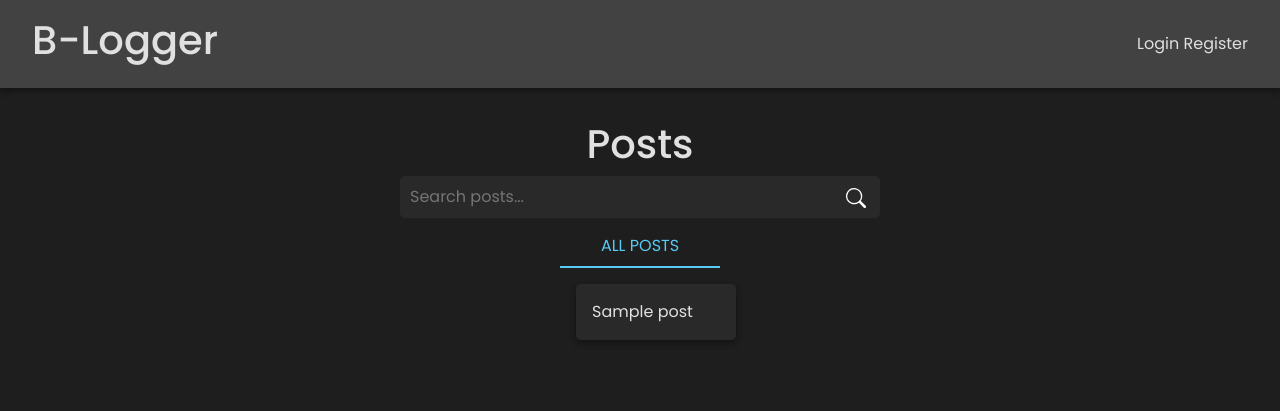
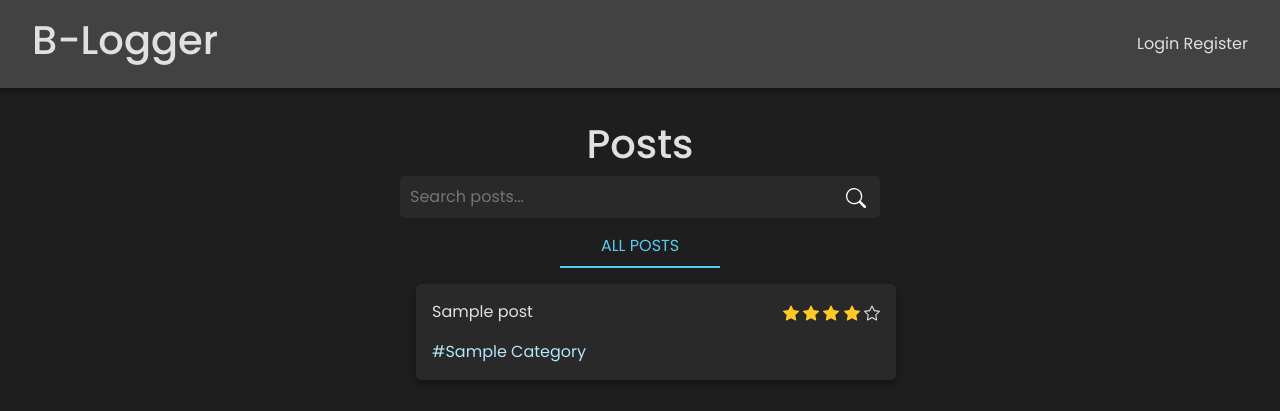
Before and after one commit to Vuinea/B-Logger, a Django app: page /posts/ in a window 1280 px wide. Shown: the top 411 px of the page. Run offline with Django 5.2, Linux system fonts and the light colour scheme; tables that the repository leaves empty hold one stand-in row (values such as "Sample post").

Commit message:
Finished the frontend for the get posts page

```diff
--- a/mysite/main/models.py
+++ b/mysite/main/models.py
@@ -1,5 +1,6 @@
 from django.db import models
 from django.contrib.auth.models import User
+import math
 
 # Create your models here.
 
@@ -18,6 +19,18 @@ class Post(models.Model):
         if ratings.exists():
             return round(sum(rating.rating for rating in ratings) / ratings.count())
         return 0
+
+    def get_filled_in_stars(self) -> int:
+        """Get the number of filled in stars for the post rating"""
+        return math.floor(self.get_average_rating())
+
+    def get_half_stars(self):
+        """Get the number of half stars for the post rating"""
+        return 1 if self.get_average_rating() % 1 >= 0.5 else 0
+
+    def get_empty_stars(self):
+        """Get the number of empty stars for the post rating"""
+        return 5 - self.get_filled_in_stars() - self.get_half_stars()
 
 
 class Favorite(models.Model):
--- a/mysite/main/static/css/index.css
+++ b/mysite/main/static/css/index.css
@@ -3,6 +3,7 @@
     --main-color: #E0E0E0;
     --navbar-bg: #424242;
     --primary-bold: #58CAF4;
+    --secondary: #B3E5FC;
     --card-color: #292929;
 }
 
@@ -87,8 +88,8 @@ body {
 
 .post-card {
     background-color: var(--card-color);
-    color: var(white);
-    min-width: 10rem;
+    color: var(--main-color);
+    width: 30rem;
     padding: 1rem;
     margin-bottom: 1rem;
     border-radius: 5px;
@@ -96,7 +97,25 @@ body {
     list-style-type: none;
 }
 
+
+.card-top {
+    display: flex;
+    justify-content: space-between;
+    align-items: center;
+}
+
+.star {
+    fill: #FFCA28;
+}
+
 .card-bottom {
-    font-weight: bold;
+    margin-top: 1rem;
     text-transform: capitalize;
+    display: flex;
+    gap: 1rem;
 }
+
+.category {
+    color: var(--secondary);
+    text-decoration: none;
+}
--- a/mysite/main/templates/posts/posts.html
+++ b/mysite/main/templates/posts/posts.html
@@ -3,6 +3,7 @@
 {% block title %}Posts{% endblock %}
 
 {% block content %}
+    {% load custom_tags %}
     <div class="center-container">
         <h1>Posts</h1>
         <div class="search-container">
@@ -27,19 +28,70 @@
             {% for post in posts %}
                 <li class="post-card">
                     <div class="card-top">
-                        {{ post }}
 
+                        {{ post.title }}
+                        <div class="stars">
+                            {% for _ in post.get_filled_in_stars|times %}
+                                <svg class="star" xmlns="http://www.w3.org/2000/svg" width="16" height="16" class="bi bi-star-fill" viewBox="0 0 16 16">
+                                    <path d="M3.612 15.443c-.386.198-.824-.149-.746-.592l.83-4.73L.173 6.765c-.329-.314-.158-.888.283-.95l4.898-.696L7.538.792c.197-.39.73-.39.927 0l2.184 4.327 4.898.696c.441.062.612.636.282.95l-3.522 3.356.83 4.73c.078.443-.36.79-.746.592L8 13.187l-4.389 2.256z"/>
+                                </svg>
+                            {% endfor %}
+                            {% for _ in post.get_half_stars|times %}
+                                <svg class="star" xmlns="http://www.w3.org/2000/svg" width="16" height="16" class="bi bi-star-half" viewBox="0 0 16 16">
+                                    <path d="M5.354 5.119 7.538.792A.52.52 0 0 1 8 .5c.183 0 .366.097.465.292l2.184 4.327 4.898.696A.54.54 0 0 1 16 6.32a.55.55 0 0 1-.17.445l-3.523 3.356.83 4.73c.078.443-.36.79-.746.592L8 13.187l-4.389 2.256a.5.5 0 0 1-.146.05c-.342.06-.668-.254-.6-.642l.83-4.73L.173 6.765a.55.55 0 0 1-.172-.403.6.6 0 0 1 .085-.302.51.51 0 0 1 .37-.245zM8 12.027a.5.5 0 0 1 .232.056l3.686 1.894-.694-3.957a.56.56 0 0 1 .162-.505l2.907-2.77-4.052-.576a.53.53 0 0 1-.393-.288L8.001 2.223 8 2.226z"/>
+                                </svg>
+                            {% endfor %}
+                            {% for _ in post.get_empty_stars|times %}
+                                <svg xmlns="http://www.w3.org/2000/svg" width="16" height="16" fill="currentColor" class="bi bi-star" viewBox="0 0 16 16">
+                                    <path d="M2.866 14.85c-.078.444.36.791.746.593l4.39-2.256 4.389 2.256c.386.198.824-.149.746-.592l-.83-4.73 3.522-3.356c.33-.314.16-.888-.282-.95l-4.898-.696L8.465.792a.513.513 0 0 0-.927 0L5.354 5.12l-4.898.696c-.441.062-.612.636-.283.95l3.523 3.356-.83 4.73zm4.905-2.767-3.686 1.894.694-3.957a.56.56 0 0 0-.163-.505L1.71 6.745l4.052-.576a.53.53 0 0 0 .393-.288L8 2.223l1.847 3.658a.53.53 0 0 0 .393.288l4.052.575-2.906 2.77a.56.56 0 0 0-.163.506l.694 3.957-3.686-1.894a.5.5 0 0 0-.461 0z"/>
+                                </svg>
+                            {% endfor %}
+                        </div>
                     </div>
-                    <div class="card-botom">
-
+                    <div class="card-bottom">
+                        {% for category in post.categories.all %}
+                            <div class="category">
+                                #{{ category.name }}
+                            </div>
+                        {% endfor %}
                     </div>
                 </li>
             {% endfor %}
         </ul>
         {% if user.is_authenticated %}
             <ul id="favorites-list">
-                {% for post in favorites %}
-                    <li class="post-card">{{ post }}</li>
+                {% for favorite in favorites %}
+                <li class="post-card">
+                    <div class="card-top">
+                        {% with post=favorite.post %}
+                            {{ post.title }}
+                                <div class="stars">
+                                    {% for _ in post.get_filled_in_stars|times %}
+                                        <svg class="star" xmlns="http://www.w3.org/2000/svg" width="16" height="16" class="bi bi-star-fill" viewBox="0 0 16 16">
+                                            <path d="M3.612 15.443c-.386.198-.824-.149-.746-.592l.83-4.73L.173 6.765c-.329-.314-.158-.888.283-.95l4.898-.696L7.538.792c.197-.39.73-.39.927 0l2.184 4.327 4.898.696c.441.062.612.636.282.95l-3.522 3.356.83 4.73c.078.443-.36.79-.746.592L8 13.187l-4.389 2.256z"/>
+                                        </svg>
+                                    {% endfor %}
+                                    {% for _ in post.get_half_stars|times %}
+                                        <svg class="star" xmlns="http://www.w3.org/2000/svg" width="16" height="16" class="bi bi-star-half" viewBox="0 0 16 16">
+                                            <path d="M5.354 5.119 7.538.792A.52.52 0 0 1 8 .5c.183 0 .366.097.465.292l2.184 4.327 4.898.696A.54.54 0 0 1 16 6.32a.55.55 0 0 1-.17.445l-3.523 3.356.83 4.73c.078.443-.36.79-.746.592L8 13.187l-4.389 2.256a.5.5 0 0 1-.146.05c-.342.06-.668-.254-.6-.642l.83-4.73L.173 6.765a.55.55 0 0 1-.172-.403.6.6 0 0 1 .085-.302.51.51 0 0 1 .37-.245zM8 12.027a.5.5 0 0 1 .232.056l3.686 1.894-.694-3.957a.56.56 0 0 1 .162-.505l2.907-2.77-4.052-.576a.53.53 0 0 1-.393-.288L8.001 2.223 8 2.226z"/>
+                                        </svg>
+                                    {% endfor %}
+                                    {% for _ in post.get_empty_stars|times %}
+                                        <svg xmlns="http://www.w3.org/2000/svg" width="16" height="16" fill="currentColor" class="bi bi-star" viewBox="0 0 16 16">
+                                            <path d="M2.866 14.85c-.078.444.36.791.746.593l4.39-2.256 4.389 2.256c.386.198.824-.149.746-.592l-.83-4.73 3.522-3.356c.33-.314.16-.888-.282-.95l-4.898-.696L8.465.792a.513.513 0 0 0-.927 0L5.354 5.12l-4.898.696c-.441.062-.612.636-.283.95l3.523 3.356-.83 4.73zm4.905-2.767-3.686 1.894.694-3.957a.56.56 0 0 0-.163-.505L1.71 6.745l4.052-.576a.53.53 0 0 0 .393-.288L8 2.223l1.847 3.658a.53.53 0 0 0 .393.288l4.052.575-2.906 2.77a.56.56 0 0 0-.163.506l.694 3.957-3.686-1.894a.5.5 0 0 0-.461 0z"/>
+                                        </svg>
+                                    {% endfor %}
+                                </div>
+                            </div>
+                        {% endwith %}
+                    <div class="card-bottom">
+                        {% for category in post.categories.all %}
+                            <div class="category">
+                                #{{ category.name }}
+                            </div>
+                        {% endfor %}
+                    </div>
+                </li>
                 {% endfor %}
             </ul>
         {% endif %}
--- /dev/null
+++ b/mysite/main/templatetags/custom_tags.py
@@ -0,0 +1,7 @@
+from django import template
+
+register = template.Library()
+
+@register.filter
+def times(number):
+    return range(number)
--- a/mysite/main/views.py
+++ b/mysite/main/views.py
@@ -24,11 +24,13 @@ def view_posts(request):
     posts = Post.objects.all()
     if request.user.is_authenticated:
         favorites = Favorite.objects.filter(user=request.user)
+        # rating = favorites[0].post.get_average_rating()
     else:
         favorites = []
+
     context = {
-        'posts': [post.title for post in posts],
-        'favorites': [favorite.post.title for favorite in favorites],
+        'posts': posts,
+        'favorites': favorites,
     }
 
     return render(request, 'posts/posts.html', context)
--- a/mysite/mysite/settings.py
+++ b/mysite/mysite/settings.py
@@ -37,7 +37,7 @@ INSTALLED_APPS = [
     'django.contrib.sessions',
     'django.contrib.messages',
     'django.contrib.staticfiles',
-    'main.apps.MainConfig',
+    'main',
 ]
 
 MIDDLEWARE = [
```
Also changed, not shown: mysite/main/templatetags/__init__.py (added).
